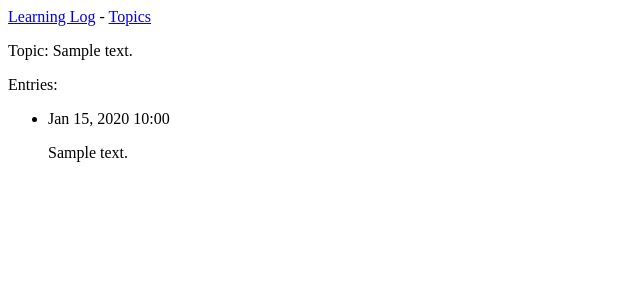
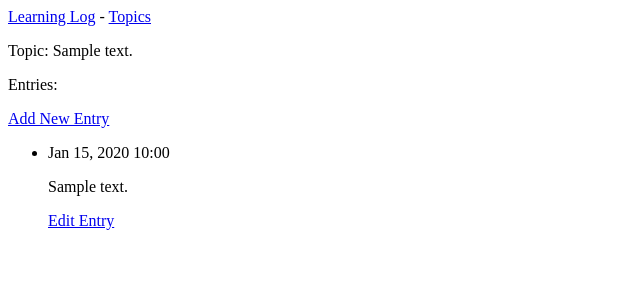
Before and after one commit to sarahmarie1976/Learning_Log, a Django app: page /topics/1/ in a window 1280 px wide. Shown: the top 300 px of the page, without its empty margins (0-640 px from the left). Run offline with Django 5.2, Linux system fonts and the light colour scheme; tables that the repository leaves empty hold one stand-in row (values such as "Sample post").

Commit message:
:zap: created both entry and edit html files for the form

```diff
--- a/learning_logs/templates/learning_logs/topic.html
+++ b/learning_logs/templates/learning_logs/topic.html
@@ -5,15 +5,26 @@
   <p>Topic: {{ topic.text }}</p>
 
   <p>Entries:</p>
+  <p>
+    <a href="{% url 'learning_logs:new_entry' topic.id %}">Add New Entry</a>
+  </p>
+
   <ul>
     {% for entry in entries %}
       <li>
-        <p>{{ entry.date_added|date:'M d, Y H:i' }}</p>
-        <p>{{ entry.text|linebreaks }}</p>
+        <p> {{ entry.date_added|date:'M d, Y H:i' }} </p>
+        <p> {{ entry.text|linebreaks }} </p>
+        <p>
+          <a href="{% url 'learning_logs:edit_entry' entry.id %}">
+            Edit Entry
+          </a>
+        </p>
       </li>
     {% empty %}
       <li>There are no entries for this topic yet.</li>
     {% endfor %}
   </ul>
 
+
+
 {% endblock content %}
--- a/learning_logs/templates/learning_logs/topics.html
+++ b/learning_logs/templates/learning_logs/topics.html
@@ -3,7 +3,6 @@
 {% block content %}
 
   <p>Topics</p>
-
   <ul>
     {% for topic in topics %}
       <li>
@@ -15,4 +14,6 @@
     {% endfor %}
   </ul>
 
-  {% endblock content %}
+  <a href="{% url 'learning_logs:new_topic' %}">Add a new topic</a>
+
+{% endblock content %}
--- a/learning_logs/urls.py
+++ b/learning_logs/urls.py
@@ -12,5 +12,10 @@ urlpatterns = [
     path('topics/', views.topics, name='topics'),
     # Detail page for a single topic.
     path('topics/<int:topic_id>/', views.topic, name='topic'),
-
+    # Page for adding a new topic.
+    path('new_topic/', views.new_topic, name='new_topic'),
+    # Page for adding a new entry.
+    path('new_entry/<int:topic_id>/', views.new_entry, name='new_entry'),
+    # # Page for editing an entry.
+    path('edit_entry/<int:entry_id>/', views.edit_entry, name='edit_entry'),
 ]
--- a/learning_logs/views.py
+++ b/learning_logs/views.py
@@ -1,5 +1,6 @@
-from django.shortcuts import render
-from .models import Topic
+from django.shortcuts import render, redirect
+from .models import Topic, Entry
+from .forms import TopicForm, EntryForm
 
 def index(request):
   """The Home Page for Learning Log"""
@@ -17,3 +18,54 @@ def topic(request, topic_id):
   entries = topic.entry_set.order_by('-date_added')
   context = {'topic':topic, 'entries': entries}
   return render(request, 'learning_logs/topic.html', context)
+
+def new_topic(request):
+    """Add a new topic."""
+    if request.method != 'POST':
+        # No data submitted; create a blank form.
+        form = TopicForm()
+    else:
+        # POST data submitted; process data.
+        form = TopicForm(data=request.POST)
+        if form.is_valid():
+            form.save()
+            return redirect('learning_logs:topics')
+
+    # Display a blank or invalid form.
+    context = {'form': form}
+    return render(request, 'learning_logs/new_topic.html', context)
+
+def new_entry(request, topic_id):
+    """Add a new entry for a particular topic."""
+    topic = Topic.objects.get(id=topic_id)
+
+    if request.method != 'POST':
+        # No data submitted; create a blank form.
+        form = EntryForm()
+    else:
+        # POST data submitted; process data.
+        form = EntryForm(data=request.POST)
+        if form.is_valid():
+            new_entry = form.save(commit=False)
+            new_entry.topic = topic
+            new_entry.save()
+            return redirect('learning_logs:topic', topic_id=topic_id)
+
+    # Display a blank or invalid form.
+    context = {'topic': topic, 'form': form}
+    return render(request, 'learning_logs/new_entry.html', context)
+
+def edit_entry(request, entry_id):
+  """Edit an existing entry"""
+  entry = Entry.objects.get(id=entry_id)
+  topic = entry.topic
+
+  if request.method != 'POST':
+    # Initial request; pre-filled form with the current Entry
+    form = EntryForm(instance=entry, data=request.POST)
+    if form.is_valid():
+      form.save()
+      return redirect('learning_logs:topic', topic_id=topic.id)
+
+  context = {'entry': entry, 'topic':topic, 'form': form}
+  return render(request, 'learning_logs/edit_entry.html', context)
```
Also changed, not shown: learning_logs/forms.py (added, +15 -0 lines), learning_logs/templates/learning_logs/edit_entry.html (added, +15 -0 lines), learning_logs/templates/learning_logs/new_entry.html (added, +18 -0 lines), learning_logs/templates/learning_logs/new_topic.html (added, +12 -0 lines).
